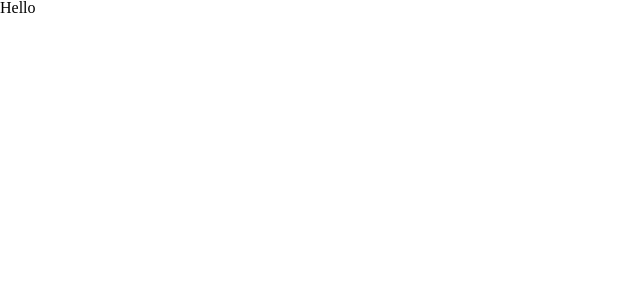
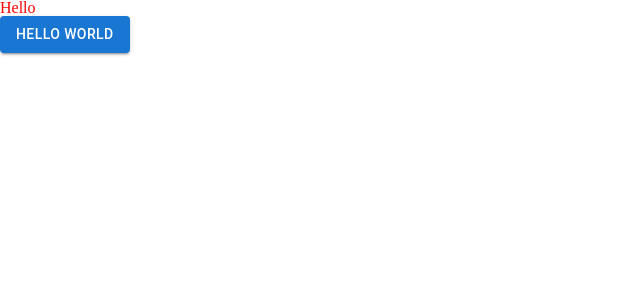
Before and after one commit to cafehunt/cafehunt-front, a React (Vite) app: page / in a window 1280 px wide. Shown: the top 300 px of the page, without its empty margins (0-640 px from the left). Built offline with nearby package versions, Linux system fonts and the light colour scheme.

Commit message:
Add styled-components and material ui

```diff
--- a/package.json
+++ b/package.json
@@ -14,8 +14,12 @@
     "react-dom": "^18.2.0"
   },
   "devDependencies": {
+    "@emotion/styled": "^11.11.0",
+    "@mui/material": "^5.13.4",
+    "@mui/styled-engine-sc": "^5.12.0",
     "@types/react": "^18.0.37",
     "@types/react-dom": "^18.0.11",
+    "@types/styled-components": "^5.1.26",
     "@typescript-eslint/eslint-plugin": "^5.59.0",
     "@typescript-eslint/parser": "^5.59.0",
     "@vitejs/plugin-react": "^4.0.0",
@@ -27,6 +31,7 @@
     "eslint-plugin-react": "^7.32.2",
     "eslint-plugin-react-hooks": "^4.6.0",
     "prettier": "^2.8.8",
+    "styled-components": "^5.3.11",
     "typescript": "^5.0.2",
     "vite": "^4.3.9"
   }
--- /dev/null
+++ b/src/App.styled.ts
@@ -0,0 +1,5 @@
+import styled from 'styled-components';
+
+export const AppStyled = styled.div`
+  color: red;
+`;
--- a/src/App.tsx
+++ b/src/App.tsx
@@ -1,8 +1,12 @@
+import Button from '@mui/material/Button';
+import { AppStyled } from './App.styled';
+
 function App() {
   return (
-    <div>
+    <AppStyled>
       <h1>Hello</h1>
-    </div>
+      <Button variant="contained">Hello World</Button>
+    </AppStyled>
   );
 }
 
--- a/tsconfig.json
+++ b/tsconfig.json
@@ -14,7 +14,10 @@
     "resolveJsonModule": true,
     "isolatedModules": true,
     "noEmit": true,
-    "jsx": "react-jsx"
+    "jsx": "react-jsx",
+    "paths": {
+      "@mui/styled-engine": ["./node_modules/@mui/styled-engine-sc"]
+    }
   },
   "include": ["src"],
   "references": [{ "path": "./tsconfig.node.json" }]
```
Also changed, not shown: 1 other file (tests, documents, lock files or other folders).
